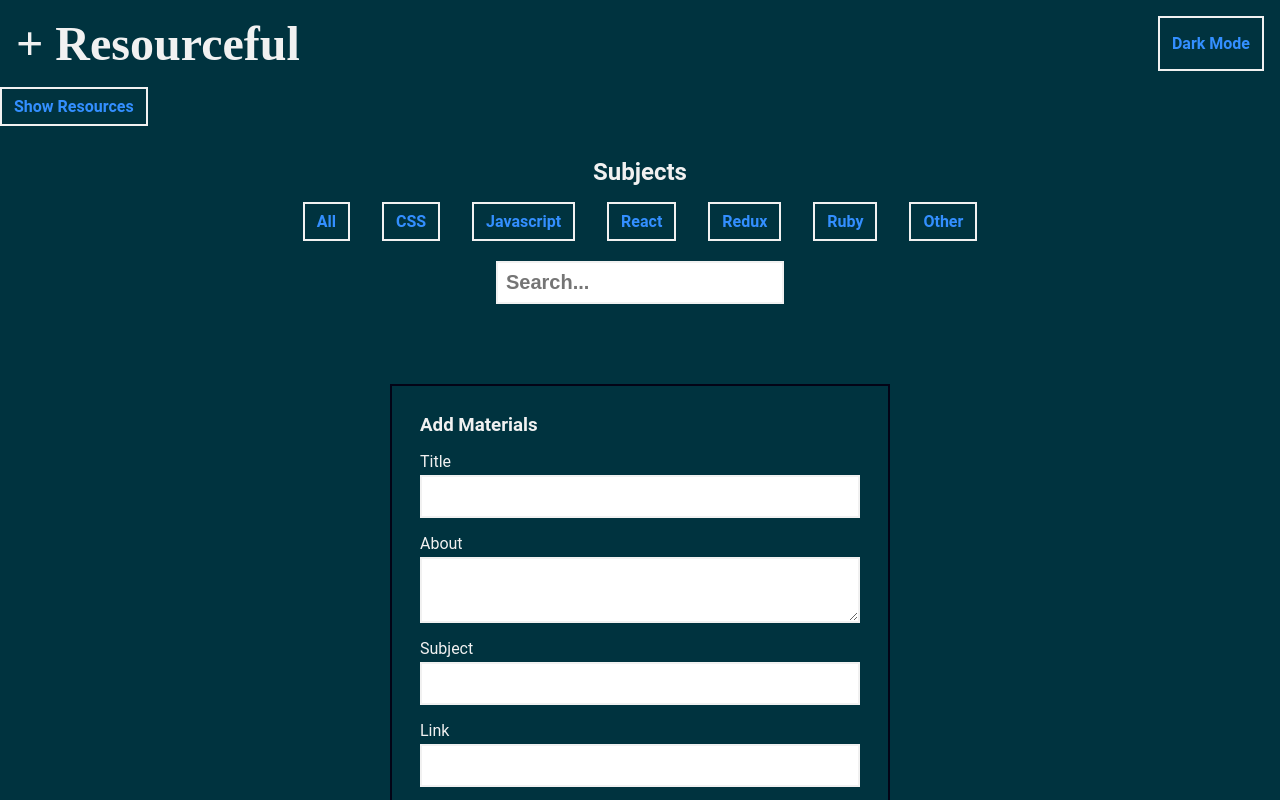
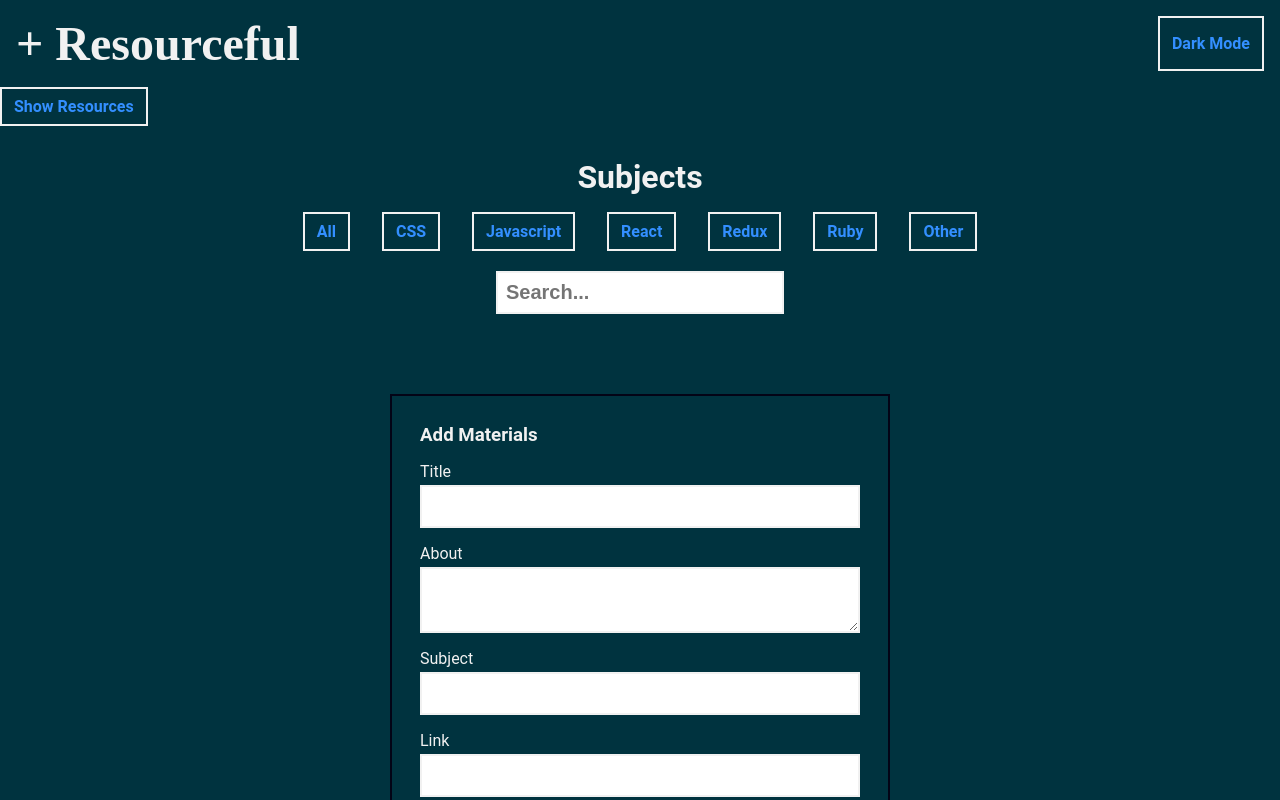
Before and after one commit to lizburkechi/resourceful_fe, a React (Create React App) app: page / in a window 1280 px wide. Shown: the top 800 px of the page. Built offline with nearby package versions, Linux system fonts and the light colour scheme.

Commit message:
style touches

```diff
--- a/src/App.css
+++ b/src/App.css
@@ -39,7 +39,7 @@ body {
   min-height: 100vh;
 }
 
-.App .light {
+.App.light {
   --color: var(--black);
   --background: var(--white);
   --primary: var(--black);
@@ -50,15 +50,16 @@ body {
   font-size: 3em;
 }
 
+.subjects {
+  font-family: 'roboto', monospace;
+  font-size: 2em;
+}
+
 section {
   padding: 2rem;
   display: flex;
   flex-direction: column;
   align-items: center;
-}
-
-.subjects {
-  font-family: 'Roboto', ;
 }
 
 /* buttons */
```
